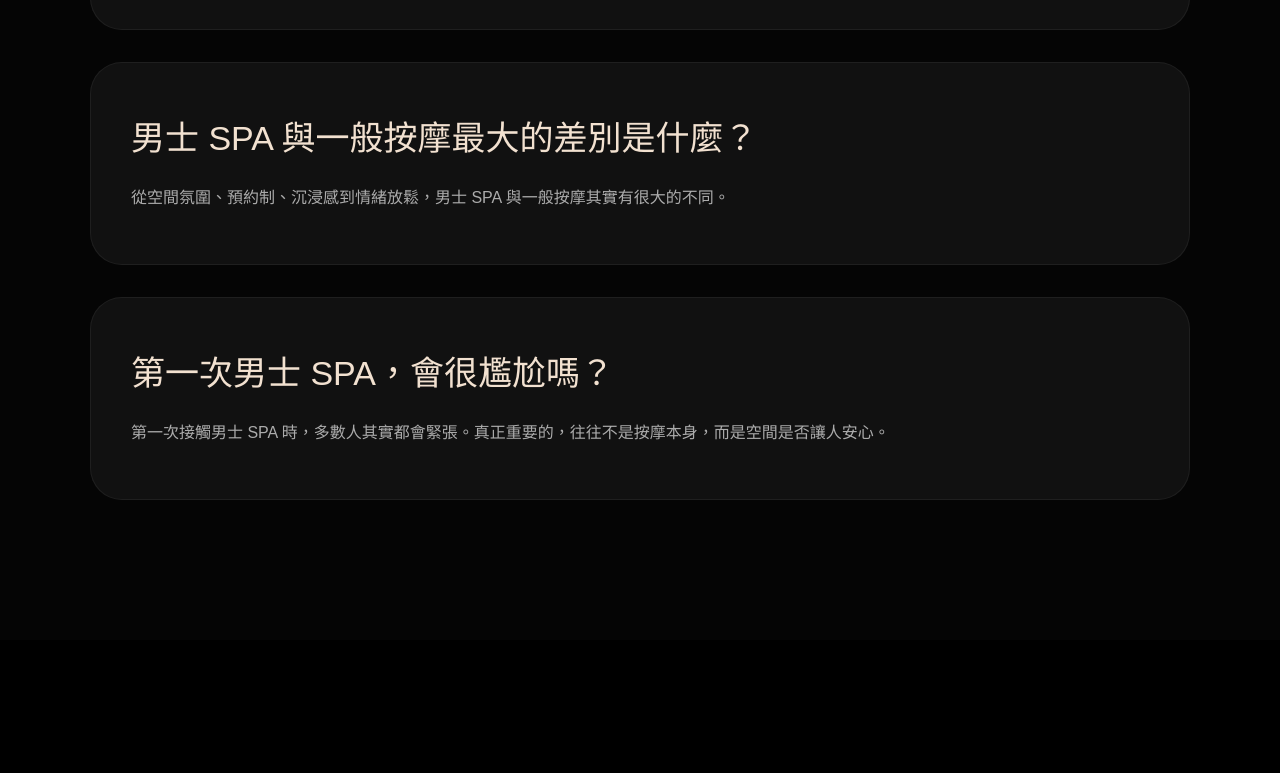
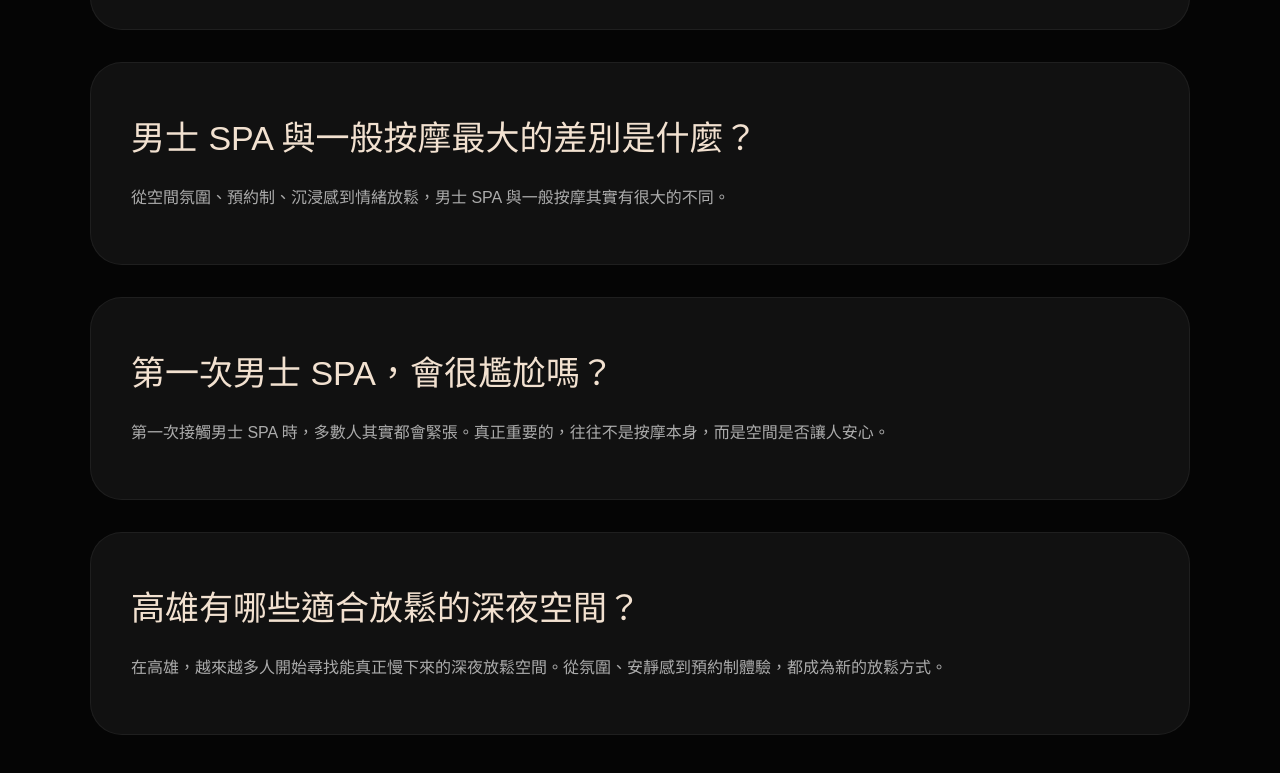
Before and after one commit to profoundroomkh/profound-room, a Next.js app: page /journal in a window 1280 px wide. Shown: the part 1171-1944 px from the top of the page. Before the commit the page ends 1811 px from the top, so only its background shows below. Built offline with nearby package versions, Linux system fonts and the light colour scheme.

Commit message:
Update page.js

```diff
--- a/app/journal/page.js
+++ b/app/journal/page.js
@@ -53,6 +53,16 @@ export default function JournalPage() {
 
   link:
     '/journal/first-men-spa-experience',
+},
+    {
+  title:
+    '高雄有哪些適合放鬆的深夜空間？',
+
+  description:
+    '在高雄，越來越多人開始尋找能真正慢下來的深夜放鬆空間。從氛圍、安靜感到預約制體驗，都成為新的放鬆方式。',
+
+  link:
+    '/journal/kaohsiung-night-relax-space',
 },
   ]
 
```
